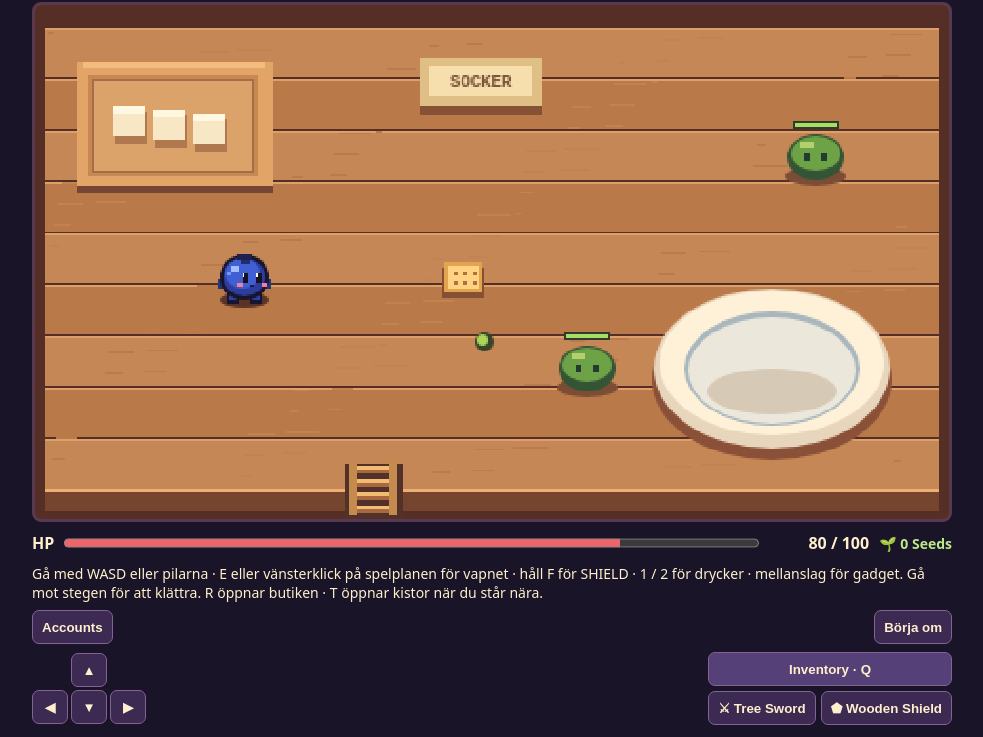
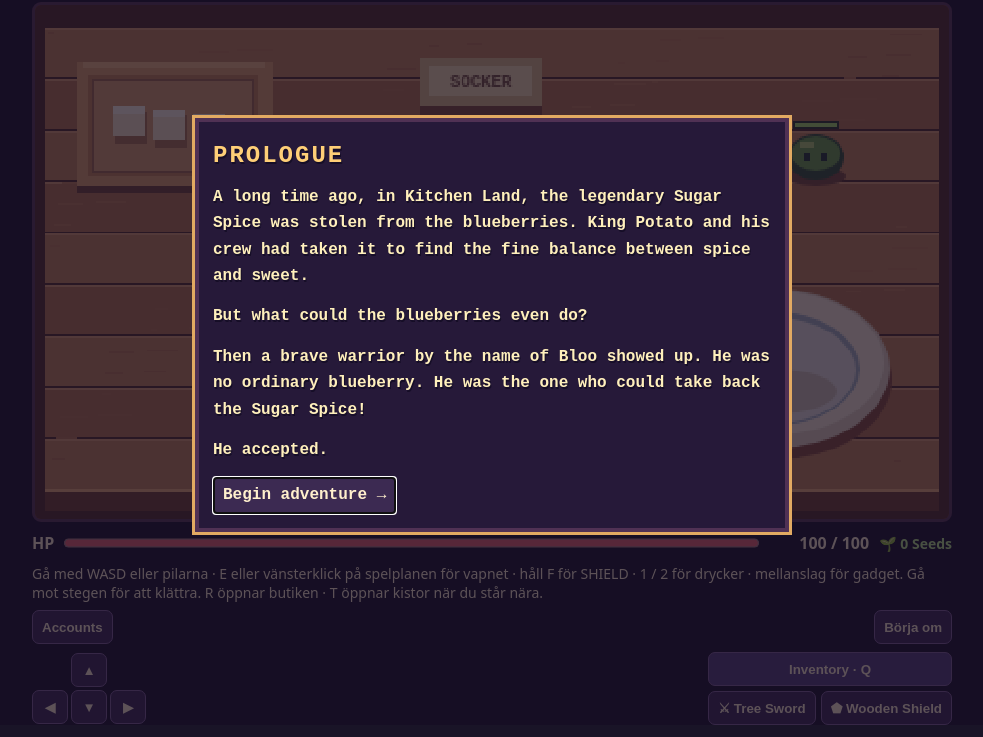
Before and after one commit to birgerkling/birgerkling.github.io, a plain HTML site: page the-legend-of-bloo.html in a window 1280 px wide. Shown: the part 75-812 px from the top of the page, without its empty margins (148-1131 px from the left). Drawn offline with Linux system fonts and the light colour scheme.

Commit message:
Introduce King Potato and Sugar Spice in Bloo's prologue

```diff
--- a/the-legend-of-bloo.html
+++ b/the-legend-of-bloo.html
@@ -26,6 +26,9 @@ dialog{width:min(350px,calc(100% - 24px));padding:18px;border:2px solid #ab87c7;
 #attack-stick{display:none;width:76px;height:76px;place-items:center;touch-action:none;user-select:none;border:2px solid #ad8496;border-radius:50%;background:#412b43}
 #attack-stick span{display:grid;place-items:center;width:35px;height:35px;border-radius:50%;background:#755063;pointer-events:none}
 @media(pointer:coarse){.controls{touch-action:none;user-select:none;-webkit-user-select:none}#attack-stick{display:grid}.actions [data-key="KeyE"]{display:none}}
+#prologue{width:min(600px,calc(100% - 24px));max-height:calc(100dvh - 24px);border:3px solid #e2aa62;border-radius:0;background:#261939;box-shadow:inset 0 0 0 4px #503154;color:#fff0bc;font:bold clamp(13px,2.7vw,16px)/1.65 'Courier New',monospace;text-shadow:1px 2px #160e27}
+#prologue h2{color:#ffcf77;letter-spacing:2px;text-transform:uppercase}
+#prologue button{border-radius:0;font:inherit}
 </style>
 <main>
 <header><h1>The Legend of Bloo</h1><span id="status" aria-live="polite">Redo!</span></header>
@@ -33,6 +36,14 @@ dialog{width:min(350px,calc(100% - 24px));padding:18px;border:2px solid #ab87c7;
 <div class="health"><label for="health">HP</label><progress id="health" max="100" value="100"></progress><span id="health-value">100 / 100</span><output id="seeds" aria-label="Seeds">🌱 0 Seeds</output></div>
 <footer><span>Gå med WASD eller pilarna · E eller v&auml;nsterklick p&aring; spelplanen för vapnet · håll F för SHIELD · 1 / 2 för drycker · mellanslag för gadget. Gå mot stegen för att klättra. R öppnar butiken · T öppnar kistor när du står nära.</span><button id="chest-open" hidden>Öppna kista · T</button><button id="shop-open" hidden>Butik · R</button><button id="accounts-open" aria-haspopup="dialog">Accounts</button><button id="reset" aria-label="Börja om">Börja om</button></footer>
 <div class="controls"><div id="joystick" role="group" aria-label="Joystick. Dra för att styra Bloo."><span aria-hidden="true"></span></div><div class="pad"><button class="up" data-key="ArrowUp" aria-label="Upp">▲</button><button class="left" data-key="ArrowLeft" aria-label="Vänster">◀</button><button data-key="ArrowDown" aria-label="Ner">▼</button><button data-key="ArrowRight" aria-label="Höger">▶</button></div><div class="actions"><button id="inventory-open" aria-haspopup="dialog" aria-keyshortcuts="Q">Inventory · Q</button><button data-key="KeyE">⚔ Tree Sword</button><div id="attack-stick" role="group" aria-label="Svärd. Håll åt ett håll för att slå upprepade gånger."><span aria-hidden="true">⚔</span></div><button data-key="KeyF">⬟ Wooden Shield</button><button id="bow-fire" hidden>Bow · Mellanslag</button></div></div>
+<dialog id="prologue" lang="en" aria-labelledby="prologue-title">
+  <h2 id="prologue-title">Prologue</h2>
+  <p>A long time ago, in Kitchen Land, the legendary Sugar Spice was stolen from the blueberries. King Potato and his crew had taken it to find the fine balance between spice and sweet.</p>
+  <p>But what could the blueberries even do?</p>
+  <p>Then a brave warrior by the name of Bloo showed up. He was no ordinary blueberry. He was the one who could take back the Sugar Spice!</p>
+  <p>He accepted.</p>
+  <form method="dialog"><button autofocus>Begin adventure →</button></form>
+</dialog>
 <dialog id="accounts" aria-labelledby="accounts-title">
   <h2 id="accounts-title">Accounts</h2>
   <p id="accounts-message" role="status"></p>
@@ -409,6 +420,16 @@ for (const button of stock) button.addEventListener('click', () => {
   shopMessage.textContent = item.name + ' lades i Items. ' + seeds + ' Seeds kvar.' + (bagFull() ? ' Items är nu fullt.' : '');
   refreshShop();
 });
+const prologue = document.querySelector('#prologue');
+let prologueSeen = false;
+function showPrologue() {
+  if (!prologueSeen) prologue.showModal();
+}
+prologue.addEventListener('close', () => {
+  prologueSeen = true;
+  clearInputs();
+  saveGame();
+});
 const accounts = document.querySelector('#accounts');
 const accountsMessage = document.querySelector('#accounts-message');
 const savedGames = document.querySelector('#saved-games');
@@ -418,7 +439,7 @@ let activeGame = '1';
 let lastAutoSave = 0;
 
 function saveGame() {
-  games[activeGame] = {seeds,ovenUnlocked,muffinDefeated,pastaDefeated,owned:[...owned],equipped:{...equipped},potions:[...potions],
+  games[activeGame] = {prologueSeen,seeds,ovenUnlocked,muffinDefeated,pastaDefeated,owned:[...owned],equipped:{...equipped},potions:[...potions],
     storedPotions:[...storedPotions],openedChests:[...openedChests],
     world:{area,bloo:{...bloo,guard:false,swing:0},broken,onion:onion && {...onion},
       muffin:muffin && {...muffin,sprinkles:muffin.sprinkles.map(drop => ({...drop}))},
@@ -433,6 +454,7 @@ function saveGame() {
 function loadGame(id) {
   activeGame = id;
   const saved = games[id];
+  prologueSeen = saved?.prologueSeen === true;
   restoreProgress(saved);
   reset();
   const world = saved?.world;
@@ -466,6 +488,7 @@ function renderAccounts(message) {
       loadGame(id);
       saveGame();
       accounts.close();
+    showPrologue();
     });
     savedGames.append(button);
   }
@@ -487,6 +510,7 @@ document.querySelector('#new-game').addEventListener('click', () => {
   loadGame(id);
   saveGame();
   accounts.close();
+  showPrologue();
 });
 
 function saveSeeds() {
@@ -738,7 +762,7 @@ function strike(damage,id) {
   if (reward) awardSeeds(reward);
 }
 document.addEventListener('keydown', event => {
-  if (accounts.open) return;
+  if (prologue.open || accounts.open) return;
   if (['Digit1','Digit2','Numpad1','Numpad2'].includes(event.code) && !shop.open) {
     event.preventDefault();
     if (!event.repeat) drinkPotion(Number(event.code.slice(-1))-1);
@@ -897,7 +921,7 @@ function canMove(x,y) {
       y > o.y*scale-9 && y < (o.y+o.h)*scale+9);
 }
 function update(dt) {
-  if (accounts.open || shop.open || inventory.open) return;
+  if (prologue.open || accounts.open || shop.open || inventory.open) return;
   for (const pea of enemies) {
     if (pea.hp) continue;
     pea.respawn -= dt;
@@ -1931,6 +1955,7 @@ try {
   // The game also supports sessions without browser storage.
 }
 loadGame(activeGame);
+showPrologue();
 saveGame();
 window.addEventListener('pagehide',saveGame);
 requestAnimationFrame(frame);
```
